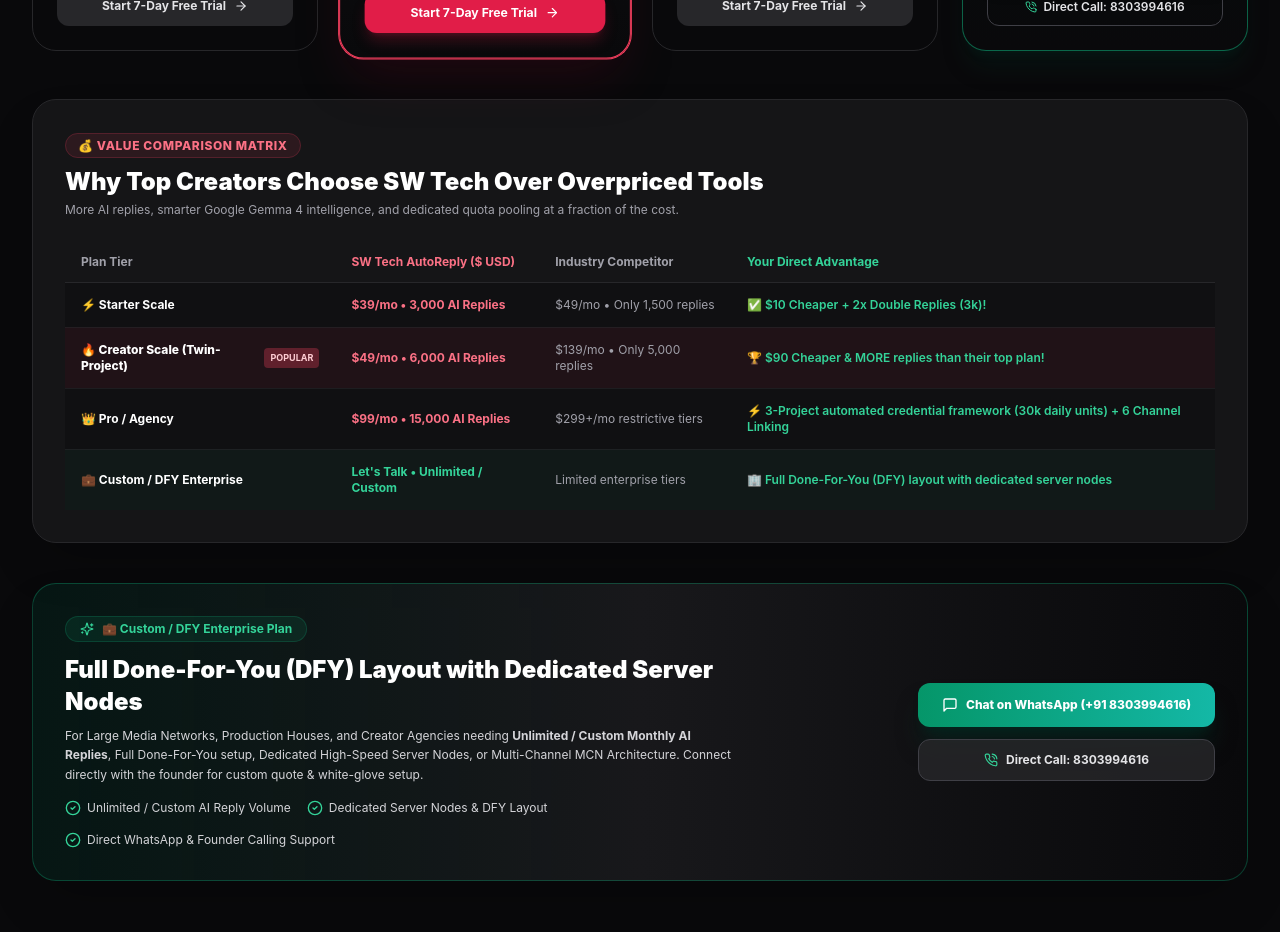
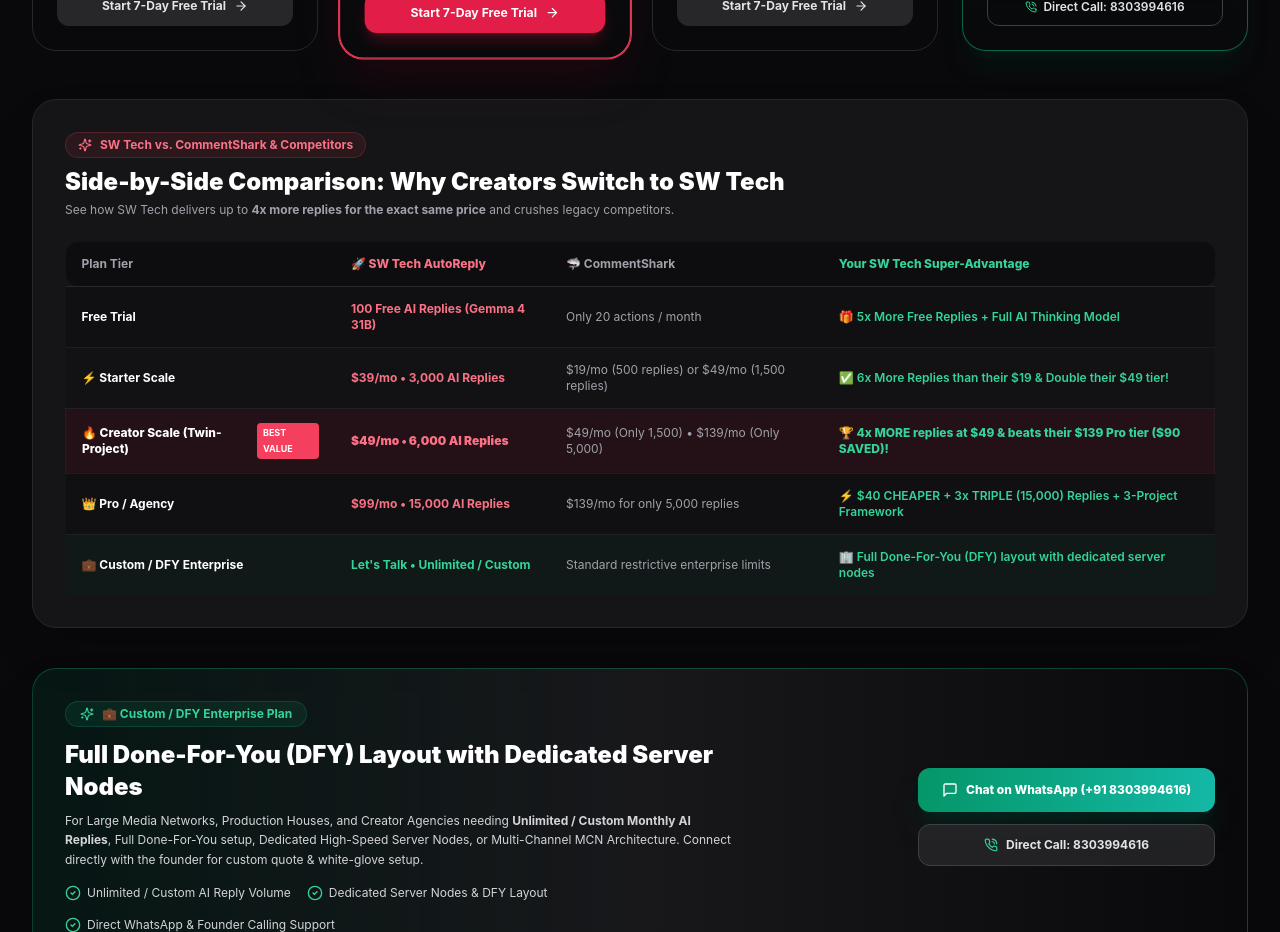
Before and after one commit to swgayanmitraai27-art/swtehyotube, a Next.js app: page / in a window 1280 px wide. Shown: the part 4240-5172 px from the top of the page. Built offline with nearby package versions, Linux system fonts and the light colour scheme; no server answers.

Commit message:
feat: add side-by-side SW Tech vs CommentShark comparison table with competitive limits & value advantages

```diff
--- a/src/components/LandingView.tsx
+++ b/src/components/LandingView.tsx
@@ -471,14 +471,15 @@ export default function LandingView() {
         <div className="mt-12 rounded-3xl p-6 sm:p-8 bg-zinc-900/80 border border-zinc-800 text-left shadow-2xl">
           <div className="flex flex-col sm:flex-row items-start sm:items-center justify-between gap-4 mb-6">
             <div>
-              <span className="text-xs font-extrabold uppercase tracking-wider text-rose-400 bg-rose-500/10 border border-rose-500/20 px-3 py-1 rounded-full">
-                💰 Value Comparison Matrix
-              </span>
-              <h3 className="text-xl sm:text-2xl font-black text-white mt-2.5">
-                Why Top Creators Choose SW Tech Over Overpriced Tools
+              <div className="inline-flex items-center gap-2 px-3 py-1 rounded-full bg-rose-500/10 border border-rose-500/20 text-rose-400 text-xs font-bold mb-2">
+                <Sparkles className="w-3.5 h-3.5 text-rose-400" />
+                SW Tech vs. CommentShark & Competitors
+              </div>
+              <h3 className="text-xl sm:text-2xl font-black text-white">
+                Side-by-Side Comparison: Why Creators Switch to SW Tech
               </h3>
               <p className="text-xs text-zinc-400 mt-1">
-                More AI replies, smarter Google Gemma 4 intelligence, and dedicated quota pooling at a fraction of the cost.
+                See how SW Tech delivers up to <strong>4x more replies for the exact same price</strong> and crushes legacy competitors.
               </p>
             </div>
           </div>
@@ -486,45 +487,53 @@ export default function LandingView() {
           <div className="overflow-x-auto">
             <table className="w-full text-left text-xs border-collapse">
               <thead>
-                <tr className="border-b border-zinc-800 text-zinc-400 font-bold">
-                  <th className="py-3 px-4">Plan Tier</th>
-                  <th className="py-3 px-4 text-rose-400">SW Tech AutoReply ($ USD)</th>
-                  <th className="py-3 px-4 text-zinc-400">Industry Competitor</th>
-                  <th className="py-3 px-4 text-emerald-400">Your Direct Advantage</th>
+                <tr className="border-b border-zinc-800 text-zinc-400 font-bold bg-zinc-950/60">
+                  <th className="py-3.5 px-4 rounded-l-xl">Plan Tier</th>
+                  <th className="py-3.5 px-4 text-rose-400 font-extrabold">🚀 SW Tech AutoReply</th>
+                  <th className="py-3.5 px-4 text-zinc-400">🦈 CommentShark</th>
+                  <th className="py-3.5 px-4 text-emerald-400 font-extrabold rounded-r-xl">Your SW Tech Super-Advantage</th>
                 </tr>
               </thead>
               <tbody className="divide-y divide-zinc-800/60">
                 <tr className="bg-zinc-950/40">
+                  <td className="py-3.5 px-4 font-bold text-white">Free Trial</td>
+                  <td className="py-3.5 px-4 font-bold text-rose-400">100 Free AI Replies (Gemma 4 31B)</td>
+                  <td className="py-3.5 px-4 text-zinc-400">Only 20 actions / month</td>
+                  <td className="py-3.5 px-4 font-semibold text-emerald-400">
+                    🎁 5x More Free Replies + Full AI Thinking Model
+                  </td>
+                </tr>
+                <tr className="bg-zinc-950/20">
                   <td className="py-3.5 px-4 font-bold text-white">⚡ Starter Scale</td>
                   <td className="py-3.5 px-4 font-bold text-rose-400">$39/mo • 3,000 AI Replies</td>
-                  <td className="py-3.5 px-4 text-zinc-400">$49/mo • Only 1,500 replies</td>
+                  <td className="py-3.5 px-4 text-zinc-400">$19/mo (500 replies) or $49/mo (1,500 replies)</td>
                   <td className="py-3.5 px-4 font-semibold text-emerald-400">
-                    ✅ $10 Cheaper + 2x Double Replies (3k)!
+                    ✅ 6x More Replies than their $19 & Double their $49 tier!
                   </td>
                 </tr>
-                <tr className="bg-rose-950/20 border-rose-500/30">
+                <tr className="bg-rose-950/25 border border-rose-500/30">
                   <td className="py-3.5 px-4 font-extrabold text-white flex items-center gap-1.5">
                     <span>🔥 Creator Scale (Twin-Project)</span>
-                    <span className="text-[9px] bg-rose-500/30 text-rose-200 px-1.5 py-0.5 rounded font-bold">POPULAR</span>
+                    <span className="text-[9px] bg-rose-500 text-white px-1.5 py-0.5 rounded font-bold">BEST VALUE</span>
                   </td>
-                  <td className="py-3.5 px-4 font-bold text-rose-400">$49/mo • 6,000 AI Replies</td>
-                  <td className="py-3.5 px-4 text-zinc-400">$139/mo • Only 5,000 replies</td>
-                  <td className="py-3.5 px-4 font-semibold text-emerald-400">
-                    🏆 $90 Cheaper & MORE replies than their top plan!
+                  <td className="py-3.5 px-4 font-black text-rose-400">$49/mo • 6,000 AI Replies</td>
+                  <td className="py-3.5 px-4 text-zinc-400">$49/mo (Only 1,500) • $139/mo (Only 5,000)</td>
+                  <td className="py-3.5 px-4 font-extrabold text-emerald-400">
+                    🏆 4x MORE replies at $49 & beats their $139 Pro tier ($90 SAVED)!
                   </td>
                 </tr>
                 <tr className="bg-zinc-950/40">
                   <td className="py-3.5 px-4 font-bold text-white">👑 Pro / Agency</td>
                   <td className="py-3.5 px-4 font-bold text-rose-400">$99/mo • 15,000 AI Replies</td>
-                  <td className="py-3.5 px-4 text-zinc-400">$299+/mo restrictive tiers</td>
+                  <td className="py-3.5 px-4 text-zinc-400">$139/mo for only 5,000 replies</td>
                   <td className="py-3.5 px-4 font-semibold text-emerald-400">
-                    ⚡ 3-Project automated credential framework (30k daily units) + 6 Channel Linking
+                    ⚡ $40 CHEAPER + 3x TRIPLE (15,000) Replies + 3-Project Framework
                   </td>
                 </tr>
                 <tr className="bg-emerald-950/20 border-emerald-500/30">
                   <td className="py-3.5 px-4 font-bold text-white">💼 Custom / DFY Enterprise</td>
                   <td className="py-3.5 px-4 font-bold text-emerald-400">Let's Talk • Unlimited / Custom</td>
-                  <td className="py-3.5 px-4 text-zinc-400">Limited enterprise tiers</td>
+                  <td className="py-3.5 px-4 text-zinc-400">Standard restrictive enterprise limits</td>
                   <td className="py-3.5 px-4 font-semibold text-emerald-400">
                     🏢 Full Done-For-You (DFY) layout with dedicated server nodes
                   </td>
```
